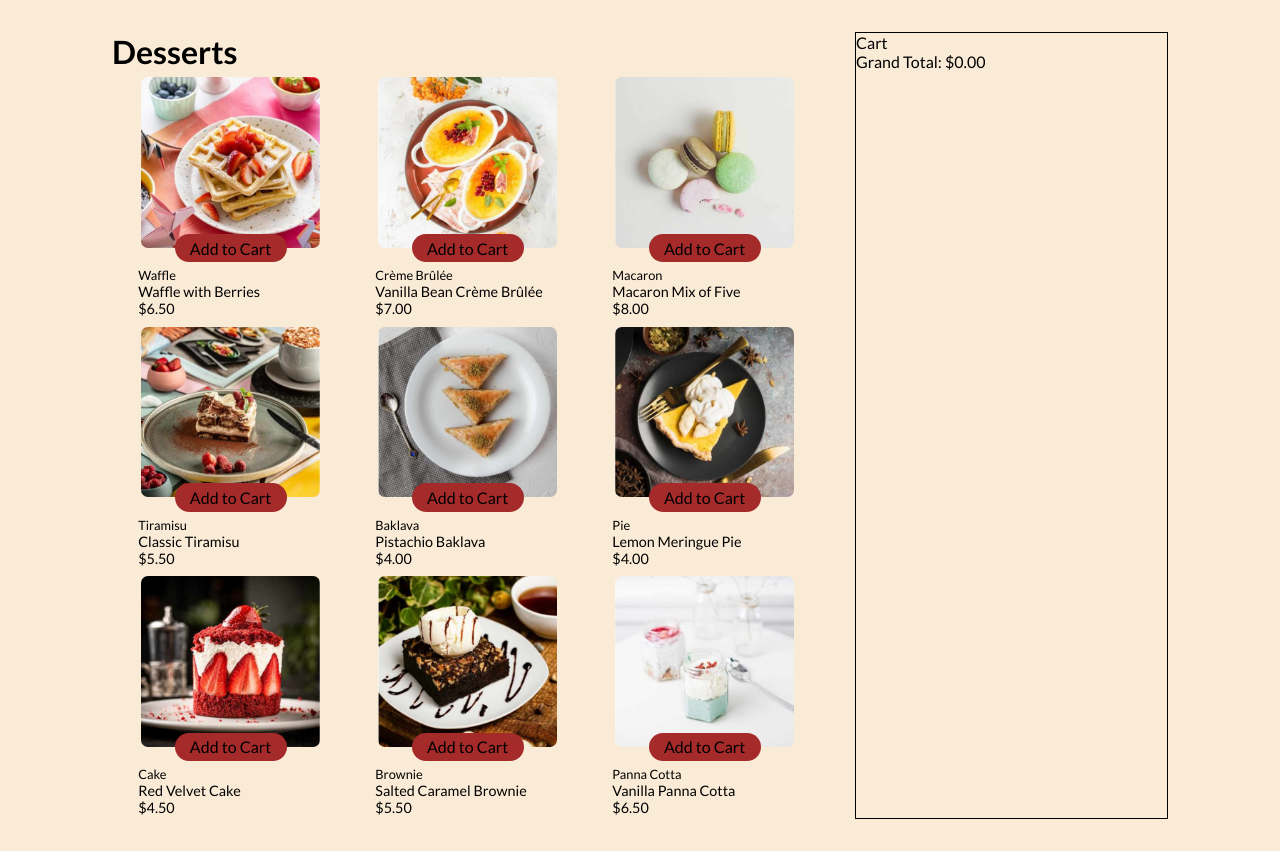
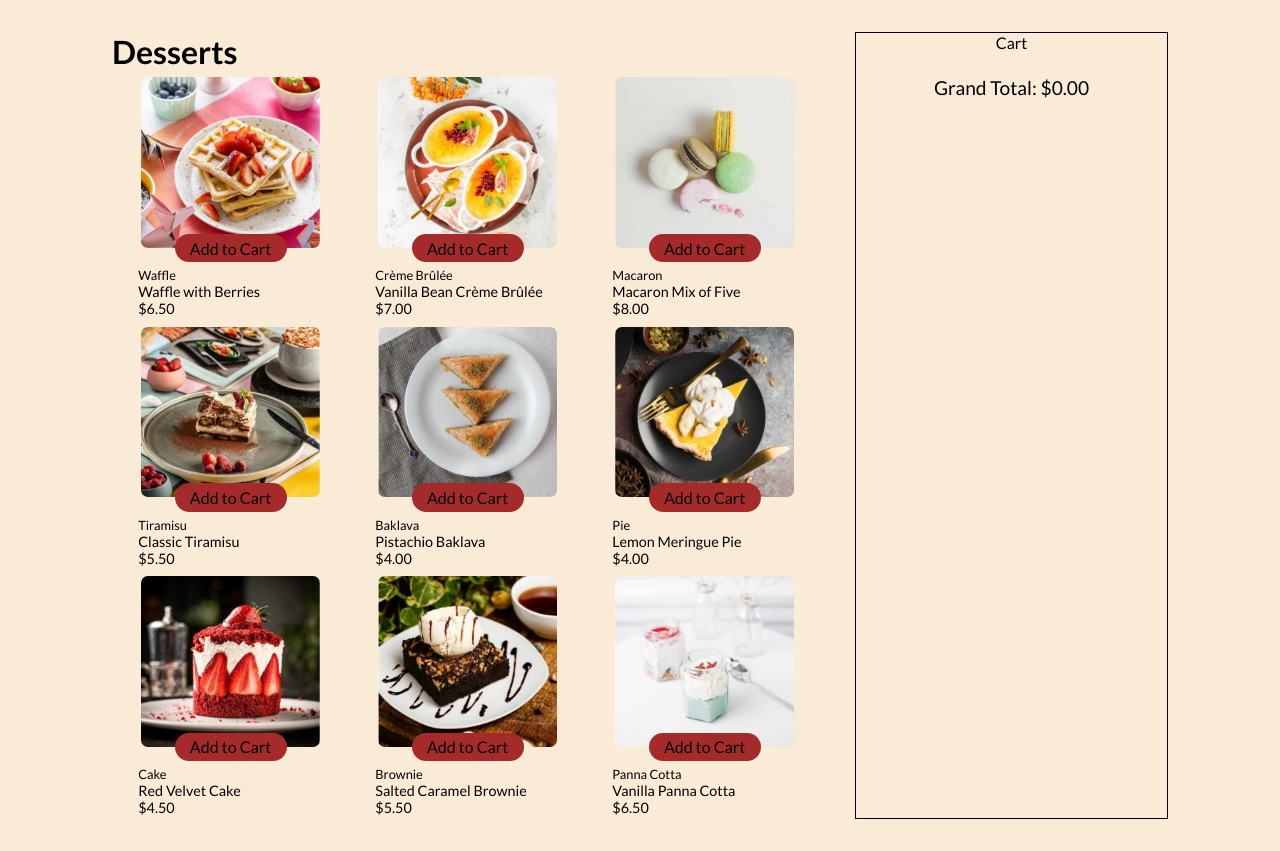
Before and after one commit to dibmarco/frontend-mentor, a React (Create React App) app in the folder 06. product-list-with-cart-main/: page / in a window 1280 px wide. Built offline with nearby package versions, Linux system fonts and the light colour scheme; the HTML template or start-up script is replaced by a standard one.

Commit message:
Update files

```diff
--- a/06. product-list-with-cart-main/src/App.jsx
+++ b/06. product-list-with-cart-main/src/App.jsx
@@ -1,4 +1,4 @@
-import { useState } from "react";
+import { useState, useEffect } from "react";
 
 const desserts = [
   {
@@ -63,21 +63,18 @@ function App() {
   function addItemInCart(name, price, count) {
     setItemsInCart((prevItems) => {
       if (count === 0) {
-        // Remove the item if count is 0
         return prevItems.filter((item) => item.selectedDessert !== name);
       } else {
         const existingItem = prevItems.find(
           (item) => item.selectedDessert === name
         );
         if (existingItem) {
-          // Update the item count if it exists in the cart
           return prevItems.map((item) =>
             item.selectedDessert === name
               ? { ...item, units: count, totalPrice: price * count }
               : item
           );
         } else {
-          // Add the item to the cart if it doesn't exist yet
           return [
             ...prevItems,
             { selectedDessert: name, units: count, totalPrice: price * count },
@@ -87,14 +84,20 @@ function App() {
     });
   }
 
+  function removeItemInCart(name) {
+    setItemsInCart((prevItems) =>
+      prevItems.filter((item) => item.selectedDessert !== name)
+    );
+  }
+
   return (
     <div className="container">
       <DessertItems
         desserts={desserts}
+        itemsInCart={itemsInCart}
         addItemInCart={addItemInCart}
-        itemsInCart={itemsInCart}
       />
-      <Cart itemsInCart={itemsInCart} />
+      <Cart itemsInCart={itemsInCart} removeItemInCart={removeItemInCart} />
     </div>
   );
 }
@@ -118,6 +121,7 @@ function DessertItems({ desserts, addItemInCart, itemsInCart }) {
                 name={dessert.name}
                 price={dessert.price}
                 addItemInCart={addItemInCart}
+                itemsInCart={itemsInCart} // Pass itemsInCart to AddToCartBtn
               />
               <div className="dessert-description-content">
                 <p className="dessert-name">{dessert.name}</p>
@@ -132,9 +136,21 @@ function DessertItems({ desserts, addItemInCart, itemsInCart }) {
   );
 }
 
-function AddToCartBtn({ name, price, addItemInCart }) {
+function AddToCartBtn({ name, price, addItemInCart, itemsInCart }) {
   const [openButton, setOpenButton] = useState(false);
   const [count, setCount] = useState(1);
+
+  useEffect(() => {
+    // Check if the current item is still in the cart
+    const itemInCart = itemsInCart.find(
+      (item) => item.selectedDessert === name
+    );
+    if (!itemInCart) {
+      // If the item is removed from the cart, reset the button state
+      setOpenButton(false);
+      setCount(1);
+    }
+  }, [itemsInCart, name]);
 
   function handlePlus() {
     const newCount = count + 1;
@@ -184,24 +200,30 @@ function AddToCartBtn({ name, price, addItemInCart }) {
   );
 }
 
-function Cart({ itemsInCart }) {
+function Cart({ itemsInCart, removeItemInCart }) {
   // Calculate the grand total
-  const grandTotal = itemsInCart.reduce((acc, item) => acc + item.totalPrice, 0);
+  const grandTotal = itemsInCart.reduce(
+    (acc, item) => acc + item.totalPrice,
+    0
+  );
 
   return (
     <div className="cart">
       <p>Cart</p>
       {itemsInCart.map((item) => (
         <p key={item.selectedDessert}>
-          {item.units} {item.selectedDessert} ${item.totalPrice.toFixed(2)}
+          {item.units} x {item.selectedDessert} ${item.totalPrice.toFixed(2)}{" "}
+          <span
+            className="remove-item"
+            onClick={() => removeItemInCart(item.selectedDessert)}
+          >
+            ❌
+          </span>
         </p>
       ))}
-      <p>
-        Grand Total: ${grandTotal.toFixed(2)}
-      </p>
+      <p className="grand-total">Grand Total: ${grandTotal.toFixed(2)}</p>
     </div>
   );
 }
 
-
 export default App;
--- a/06. product-list-with-cart-main/src/index.css
+++ b/06. product-list-with-cart-main/src/index.css
@@ -102,14 +102,29 @@ body {
   justify-content: center;
   align-items: center;
 
-  width: 1.1rem;
-  height: 1.1rem;
+  width: 1.2rem;
+  height: 1.2rem;
   padding: 0.3rem;
   border: 1px solid rgba(196, 176, 176, 0.5);
   border-radius: 50%;
 }
 
 .cart {
+  display: flex;
+  flex-direction: column;
+  justify-content: start;
+  align-items: center;
+  gap: 1rem;
+
   width: 30%;
   border: 1px solid black;
 }
+
+.remove-item {
+  cursor: pointer;
+}
+
+.grand-total {
+  margin-top: 0.5rem;
+  font-size: 1.2rem;
+}
```
